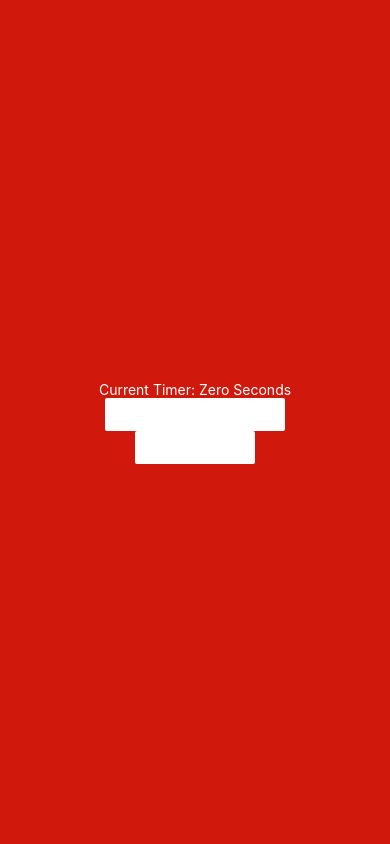
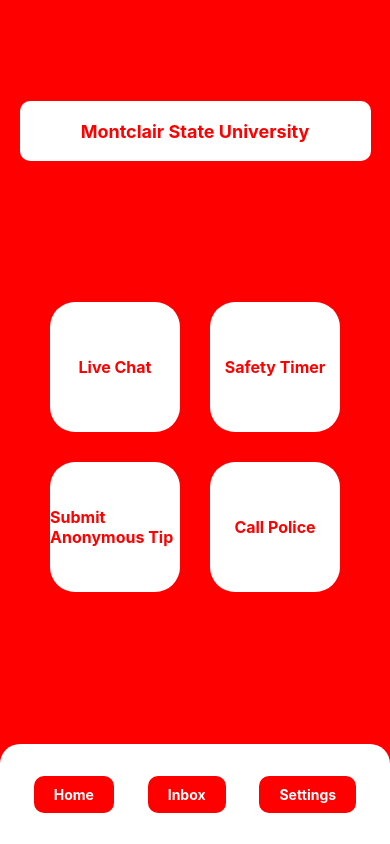
Before and after one commit to karstenenglander/RaveGuardianRevisited, a React Native app: screen / in a window 390 px wide. Built offline with nearby package versions, Linux system fonts and the light colour scheme.

Commit message:
static/shell homepage

```diff
--- a/App.js
+++ b/App.js
@@ -1,68 +1,117 @@
-import React, { useState } from 'react';
-import { StatusBar } from 'expo-status-bar';
-import { StyleSheet, ActivityIndicator, Text, View, Button, Alert } from 'react-native';
+import React from "react";
+import { View, Text, StyleSheet, TouchableOpacity } from "react-native";
 
-export default function App() {
-    const [greeting, setGreeting] = useState("Current Timer: Zero Seconds"); // State for the greeting
-    const [isLoading, setIsLoading] = useState(false); // State for loading indicator
-
-    const handlePress = (newGreeting) => {
-      setGreeting(newGreeting);
-      setIsLoading(true); // Show the indicator
-
-      console.log("Three second timer started");
-
-      setTimeout(() => {
-        // Simulate some work or API call here...
-        console.log("Three second timer completed");
-
-        setIsLoading(false); // Hide the indicator
-      }, 3000); // 3-second delay (adjust as needed)
-
-  };
+const FourSquaresLayout = () => {
   return (
     <View style={styles.container}>
-        <Text style={styles.baseText}>{greeting}</Text>
-        <Button
-        title="Begin 3 second timer"
-        onPress={() => handlePress("Current Timer: Three Seconds")}
-        disabled={isLoading}
-        color="#fff" // Optional: customize button color
-      />
-      {isLoading && <ActivityIndicator size="small" color="#0000ff" />} {/* ActivityIndicator here */}
-      <Button
-        title="Cancel timer"
-        onPress={() =>Alert.alert("Cancel Timer", "Are you sure you wish to cancel the timer?", [
-          {text: "Yes, cancel",
-            onPress: () =>{
-              console.log("Timer cancelled by user");
-              setIsLoading(false);
-              setGreeting("Timer cancelled");
-            },
-          },
-          {text: "No, do not cancel",
-            style: "cancel",
-            onPress: () =>{
-              console.log("Timer continued");
-            },
-          },
-        ])}
-        color="#fff"
-      />
+      {/* Top Header */}
+      <View style={styles.header}>
+        <Text style={styles.headerText}>Montclair State University</Text>
+      </View>
 
-      <StatusBar style="auto" />
+      {/* Centered Rounded Squares with Text */}
+      <View style={styles.squaresContainer}>
+        <View style={styles.row}>
+          <View style={styles.roundedSquare}>
+            <Text style={styles.squareText}>Live Chat</Text>
+          </View>
+          <View style={styles.roundedSquare}>
+            <Text style={styles.squareText}>Safety Timer</Text>
+          </View>
+        </View>
+        <View style={styles.row}>
+          <View style={styles.roundedSquare}>
+            <Text style={styles.squareText}>Submit Anonymous Tip</Text>
+          </View>
+          <View style={styles.roundedSquare}>
+            <Text style={styles.squareText}>Call Police</Text>
+          </View>
+        </View>
+      </View>
+
+      {/* Bottom White Section with 3 Buttons */}
+      <View style={styles.bottomSection}>
+        <TouchableOpacity style={styles.button}>
+          <Text style={styles.buttonText}>Home</Text>
+        </TouchableOpacity>
+        <TouchableOpacity style={styles.button}>
+          <Text style={styles.buttonText}>Inbox</Text>
+        </TouchableOpacity>
+        <TouchableOpacity style={styles.button}>
+          <Text style={styles.buttonText}>Settings</Text>
+        </TouchableOpacity>
+      </View>
     </View>
   );
-}
+};
 
 const styles = StyleSheet.create({
-  container: {
+  container:{
     flex: 1,
-    backgroundColor: '#D0180C',
-    alignItems: 'center',
-    justifyContent: 'center',
+    justifyContent: "center",
+    alignItems: "center",
+    backgroundColor: "red",
   },
-  baseText: {
-    color: '#fff'
+  header: {
+    position: "absolute",
+    top: "12%", // Positioned higher
+    width: "90%", // Wider header
+    height: 60, // Larger block height
+    backgroundColor: "white",
+    justifyContent: "center",
+    alignItems: "center",
+    borderRadius: 10, // Rounded edges for a smooth look
+  },
+  headerText: {
+    fontSize: 18,
+    fontWeight: "bold",
+    color: "red", // Matching background
+  },
+  squaresContainer: {
+    justifyContent: "center",
+    alignItems: "center",
+    marginTop: 50, // Ensures space between header and squares
+  },
+  row: {
+    flexDirection: "row",
+  },
+  roundedSquare: {
+    width: 130, // Increased size
+    height: 130, // Increased size
+    backgroundColor: "white",
+    borderRadius: 25, // Fully rounded edges
+    margin: 15, // Space between squares
+    justifyContent: "center",
+    alignItems: "center",
+  },
+  squareText: {
+    color: "red", // Red text for contrast
+    fontSize: 16,
+    fontWeight: "bold",
+  },
+  bottomSection: {
+    position: "absolute",
+    bottom: 0,
+    width: "100%",
+    height: 100,
+    backgroundColor: "white",
+    flexDirection: "row",
+    justifyContent: "space-evenly",
+    alignItems: "center",
+    borderTopLeftRadius: 20,
+    borderTopRightRadius: 20,
+  },
+  button: {
+    backgroundColor: "red",
+    paddingVertical: 10,
+    paddingHorizontal: 20,
+    borderRadius: 10,
+  },
+  buttonText: {
+    color: "white",
+    fontSize: 14,
+    fontWeight: "bold",
   },
 });
+
+export default FourSquaresLayout;
```
